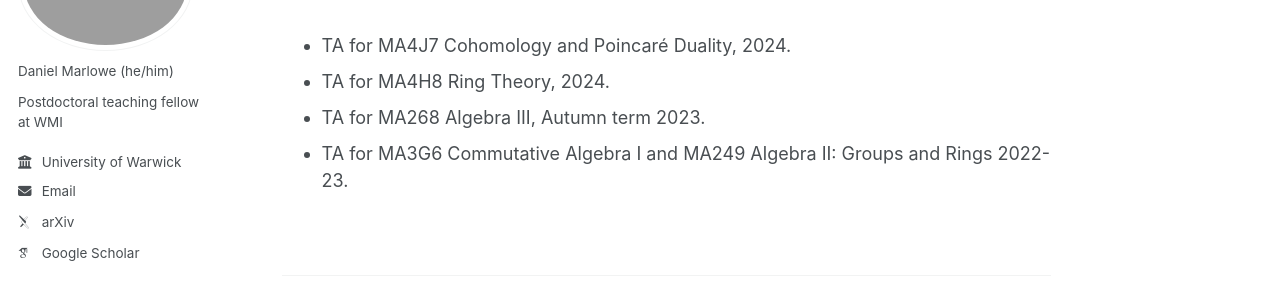
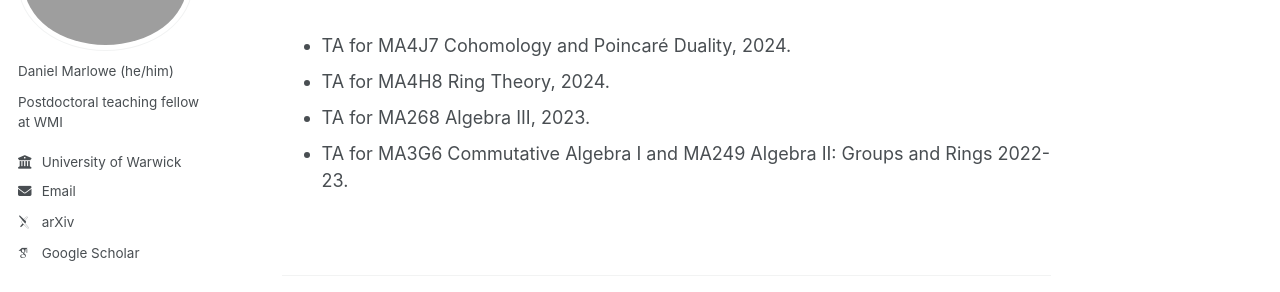
Before and after one commit to dmarl/dmarl.github.io, a Jekyll site: the page built from _teaching/previously.md, in a window 1280 px wide. Shown: the part 184-476 px from the top of the page. Built offline with Jekyll 4.4.1, drawn with Linux system fonts in a browser that asks for light colours; some web fonts are replaced; a script bundle is joined from its source files by our own code; library files that are not in the unit come from our copies.

Commit message:
Update previously.md

```diff
--- a/_teaching/previously.md
+++ b/_teaching/previously.md
@@ -9,5 +9,5 @@ location:
 ---
 - TA for MA4J7 Cohomology and Poincaré Duality, 2024.
 - TA for MA4H8 Ring Theory, 2024.
-- TA for MA268 Algebra III, Autumn term 2023.
+- TA for MA268 Algebra III, 2023.
 - TA for MA3G6 Commutative Algebra I and MA249 Algebra II: Groups and Rings 2022-23.
```
